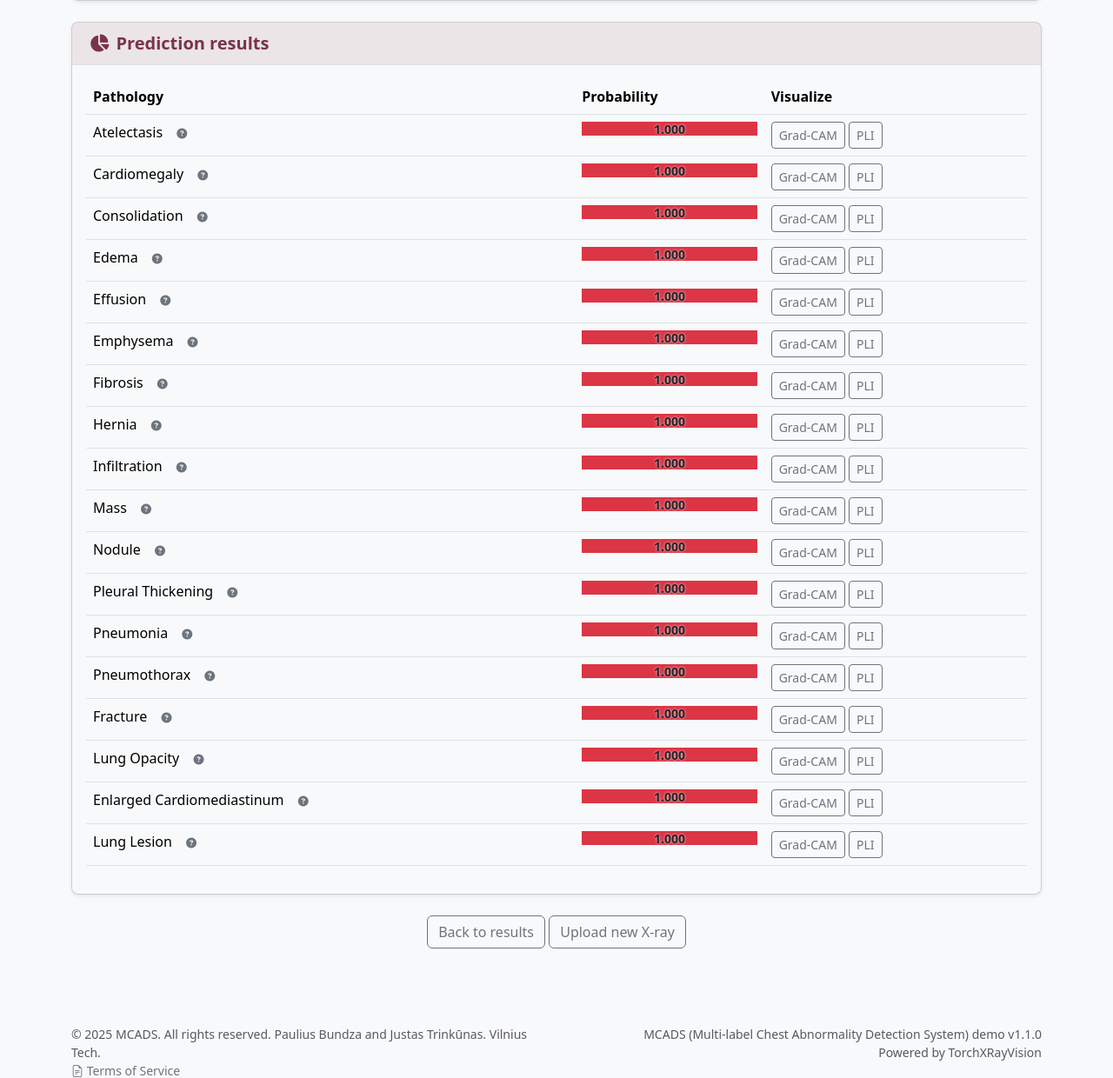
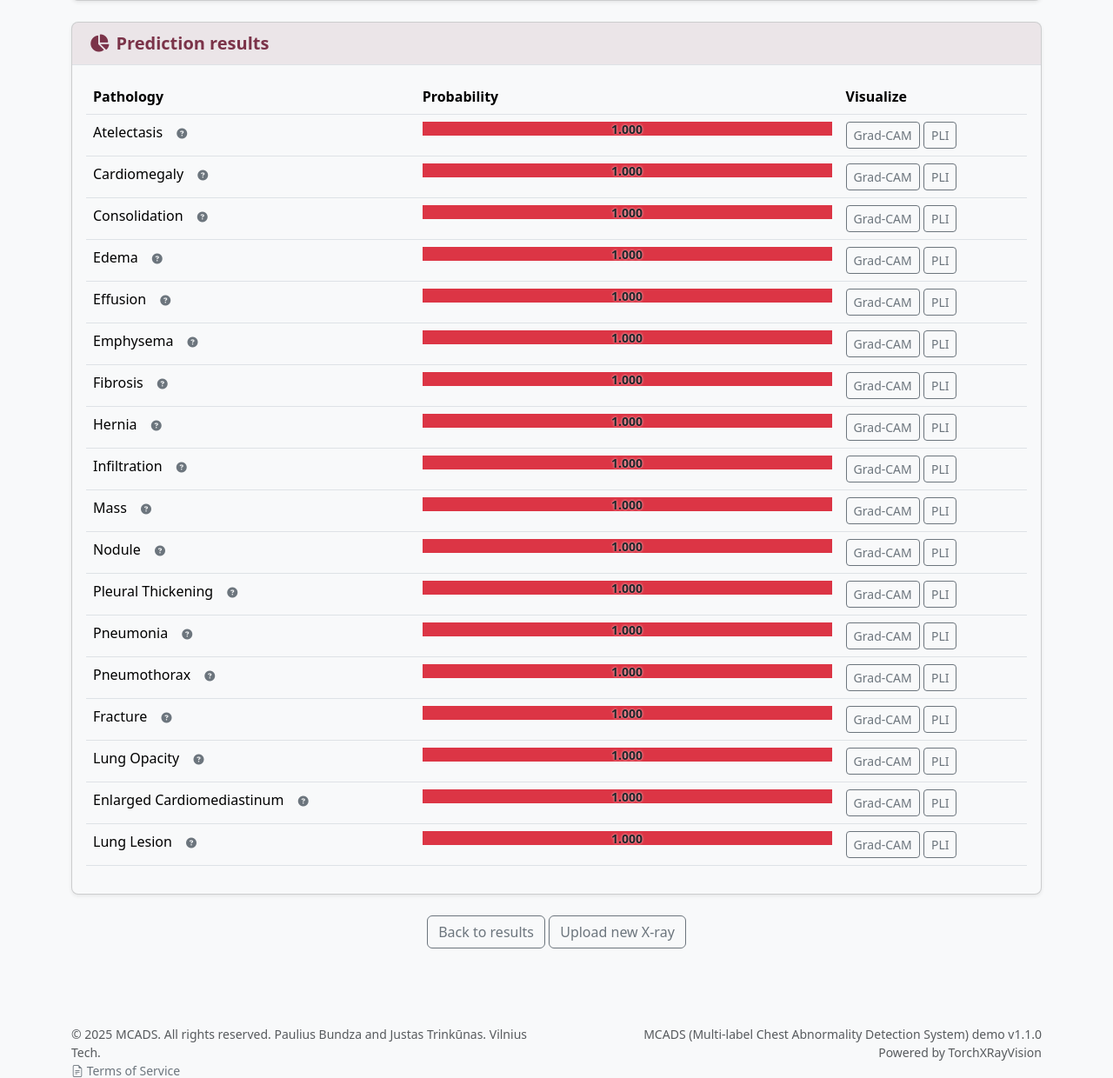
Before and after one commit to PauleNajus/MCADS, a Django app: page /interpretability/1/view/ in a window 1280 px wide. Shown: the part 1983-3223 px from the top of the page at 87% size. Run offline with Django 5.2, Linux system fonts and the light colour scheme; a user stored in the database is signed in; tables that the repository leaves empty hold one stand-in row (values such as "Sample post"); grey boxes marked "Sample" are stand-in pictures; some libraries are stand-ins or nearby versions.

Commit message:
Fixed "Probability" bar.

```diff
--- a/xrayapp/templates/xrayapp/interpretability.html
+++ b/xrayapp/templates/xrayapp/interpretability.html
@@ -309,22 +309,22 @@
                     <table class="table table-hover">
                         <thead>
                             <tr>
-                                <th>Pathology</th>
-                                <th>Probability</th>
-                                <th>Visualize</th>
+                                <th style="width: 35%;">Pathology</th>
+                                <th style="width: 45%;">Probability</th>
+                                <th style="width: 20%;">Visualize</th>
                             </tr>
                         </thead>
                         <tbody>
                             {% for pathology, prob in predictions.items %}
                             <tr>
-                                <td>
+                                <td style="width: 35%;">
                                     {{ pathology }}
                                     <button type="button" class="btn-info-pathology ms-2" data-pathology="{{ pathology }}" title="Learn more about {{ pathology }}">
                                         <i class="fas fa-question-circle"></i>
                                     </button>
                                 </td>
-                                <td>
-                                    <div class="progress position-relative">
+                                <td style="width: 45%;">
+                                    <div class="progress position-relative" style="min-width: 200px;">
                                         <div class="progress-bar {% if prob >= 0.45 and prob <= 0.55 %}bg-warning{% elif prob > 0.5 %}bg-danger{% else %}bg-success{% endif %}"
                                              role="progressbar"
                                              data-probability="{{ prob|percentage }}"
@@ -334,7 +334,7 @@
                                         <span class="progress-text">{{ prob|floatformat:3 }}</span>
                                     </div>
                                 </td>
-                                <td>
+                                <td style="width: 20%;">
                                     <a href="{% url 'generate_interpretability' xray.id %}?method=gradcam&target_class={{ pathology }}"
                                        class="btn btn-sm btn-outline-secondary interpretation-btn" data-method="gradcam">
                                         Grad-CAM
```
Also changed, not shown: xrayapp/templates/xrayapp/results.html (+5 -5 lines).
